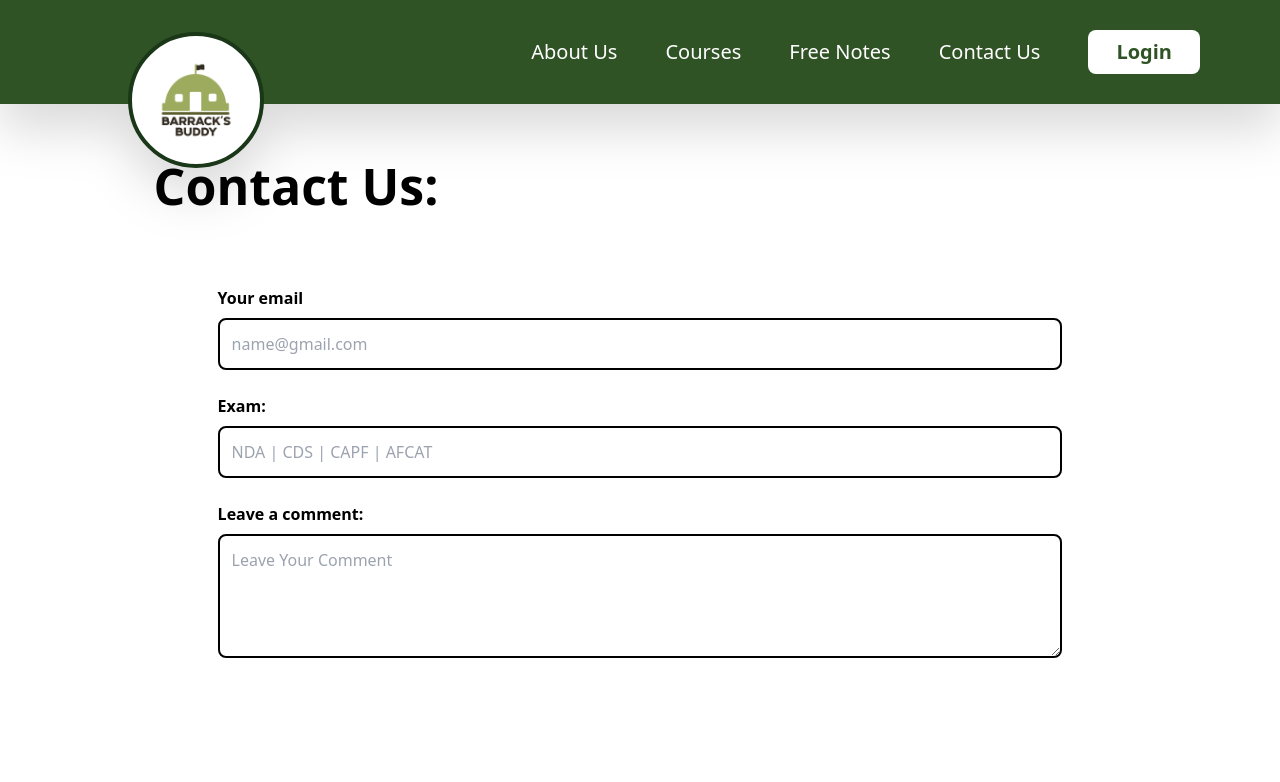
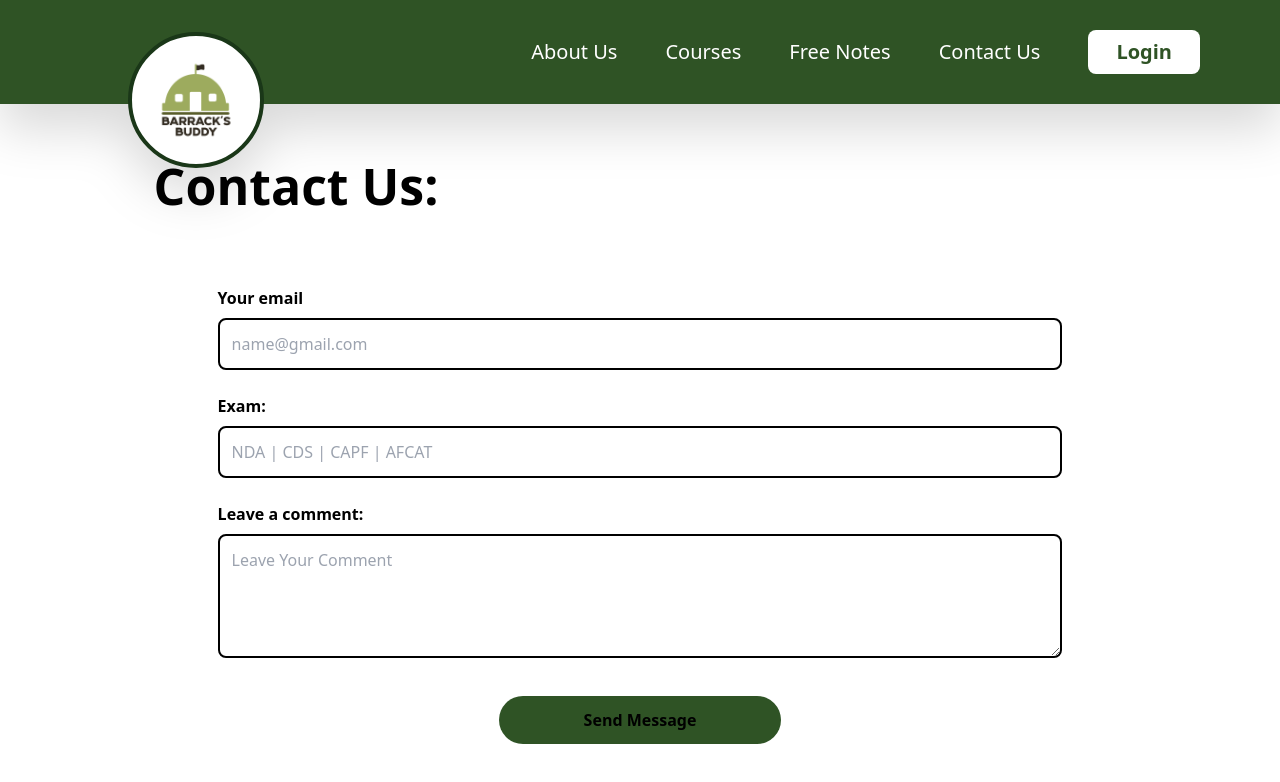
Before and after one commit to Soumyadeep002/barracks-buddy, a React (Vite) app: page /contact in a window 1280 px wide. Shown: the top 782 px of the page. Built offline with nearby package versions, Linux system fonts and the light colour scheme.

Commit message:
send message colour

```diff
--- a/src/ContactPage/ContactPage.jsx
+++ b/src/ContactPage/ContactPage.jsx
@@ -36,8 +36,8 @@ function ContactPage() {
                         </div>
                     </div>
                     <div className="mt-6 sm:mt-8 ">
-                        <button className="bg-darkGreen w-full sm:w-2/3 md:w-1/2 lg:w-1/3 rounded-full py-3 flex items-center justify-center transition-colors duration-300 hover:bg-opacity-90 mx-auto">
-                            <span className="text-white font-semibold text-sm sm:text-base">Send Message</span>
+                        <button className=" bg-[#2f5325] w-full sm:w-2/3 md:w-1/2 lg:w-1/3 rounded-full py-3 flex items-center justify-center transition-colors duration-300 hover:bg-opacity-90 mx-auto">
+                            <span className=" text-black font-semibold text-sm sm:text-base">Send Message</span>
                         </button>
                     </div>
                 </div>
```
